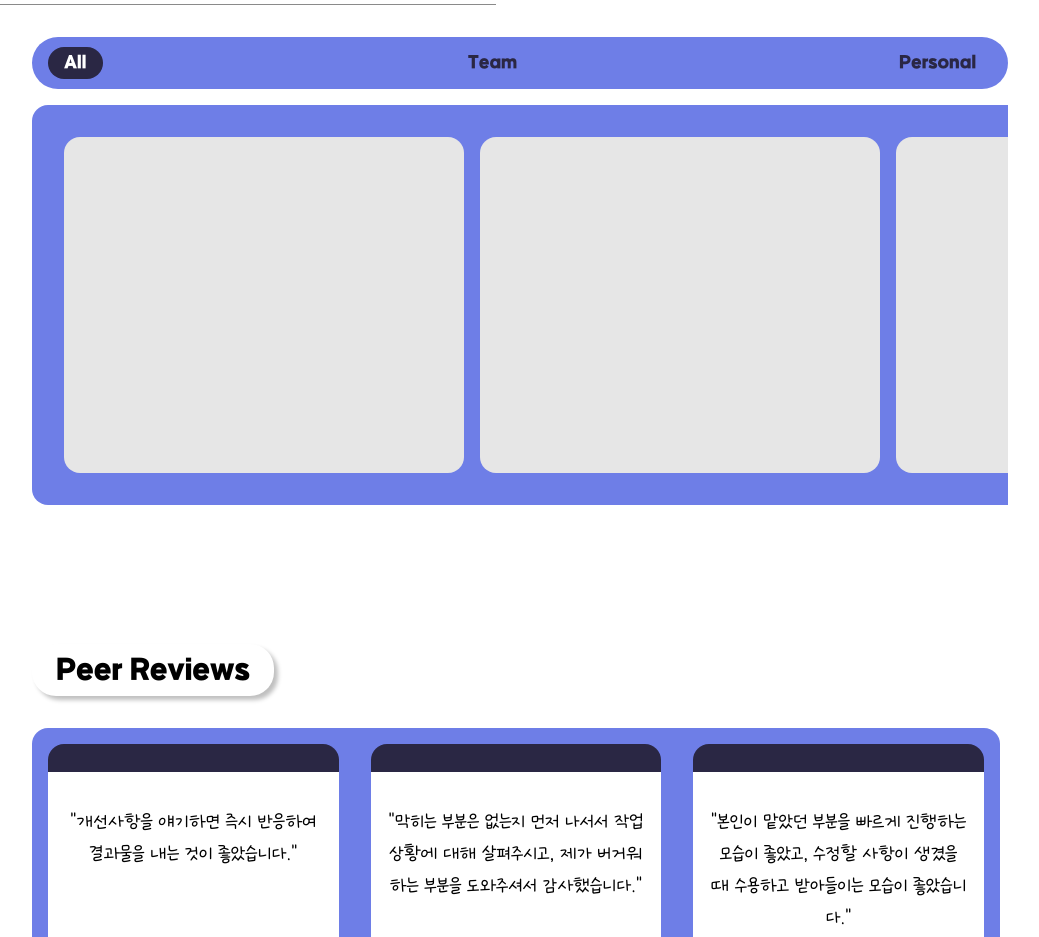
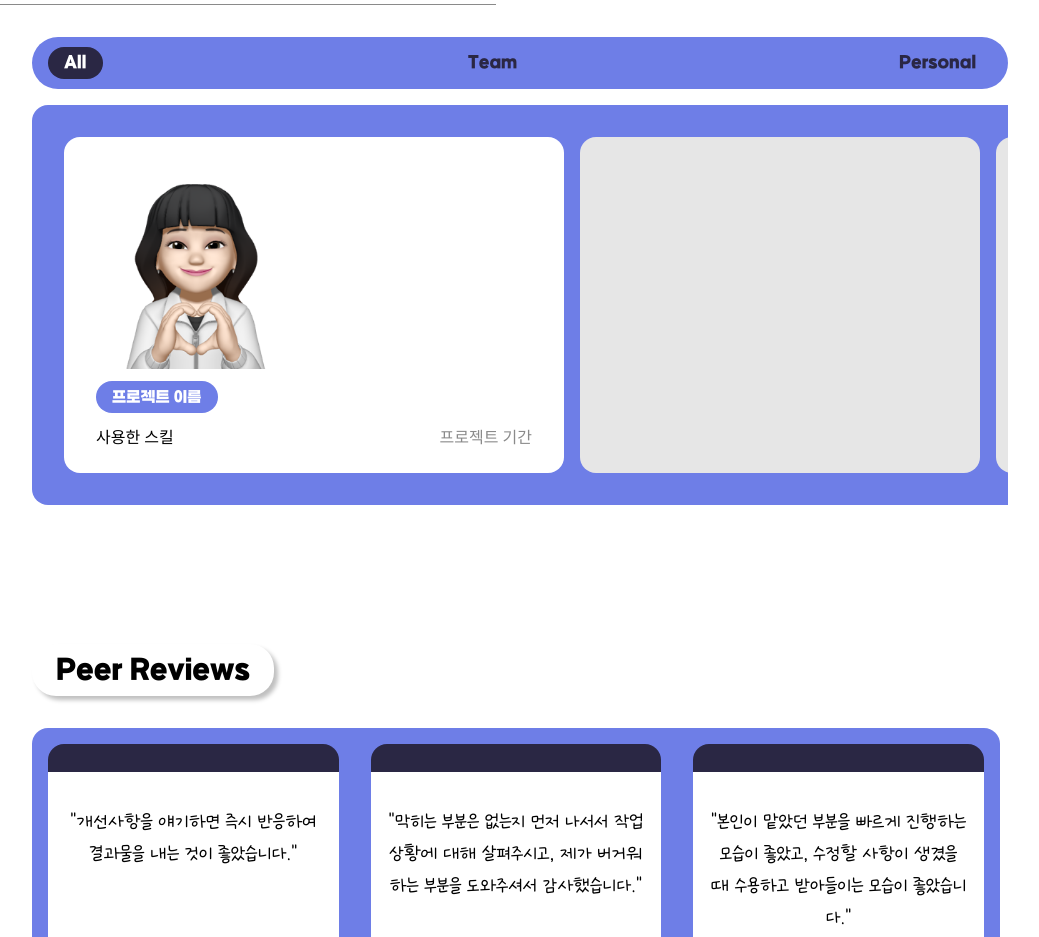
Before and after one commit to Seo-Yurim/portfolio, a Next.js app: page / in a window 1280 px wide. Shown: the part 2620-3557 px from the top of the page, without its empty margins (240-1279 px from the left). Built offline with nearby package versions, Linux system fonts and the light colour scheme.

Commit message:
FEAT: 프로젝트 프리뷰 카드 초안 구현

```diff
--- a/src/app/components/project-list.tsx
+++ b/src/app/components/project-list.tsx
@@ -3,6 +3,7 @@
 import { useEffect, useRef, useState } from "react";
 import Tab from "@/components/tab";
 import Title from "@/components/title";
+import ProjectPreview from "@/components/ui/project-list/project-preview";
 
 const categorys = ["All", "Team", "Personal"];
 
@@ -36,7 +37,7 @@ export function ProjectList() {
           className="overflow-x-auto scrollbar-thin scrollbar-track-transparent scrollbar-thumb-primary-foreground"
         >
           <div className="mb-2 flex h-[400px] w-max gap-4 rounded-2xl bg-primary p-8">
-            <div className="w-[400px] flex-shrink-0 rounded-2xl bg-text-background p-8"></div>
+            <ProjectPreview />
             <div className="w-[400px] flex-shrink-0 rounded-2xl bg-text-background p-8"></div>
             <div className="w-[400px] flex-shrink-0 rounded-2xl bg-text-background p-8"></div>
             <div className="w-[400px] flex-shrink-0 rounded-2xl bg-text-background p-8"></div>
--- /dev/null
+++ b/src/components/ui/project-list/project-preview.tsx
@@ -0,0 +1,16 @@
+import Image from "next/image";
+
+export default function ProjectPreview() {
+  return (
+    <div className="flex w-[500px] flex-shrink-0 flex-col gap-3 rounded-2xl bg-white p-8">
+      <Image src="/images/미모티콘.png" width={200} height={200} alt="project-img" />
+      <p className="w-fit rounded-full bg-primary px-4 py-1 font-GWT text-background">
+        프로젝트 이름
+      </p>
+      <div className="flex items-center justify-between">
+        <div className="flex items-center gap-2">사용한 스킬</div>
+        <p className="text-text-secondary">프로젝트 기간</p>
+      </div>
+    </div>
+  );
+}
```
